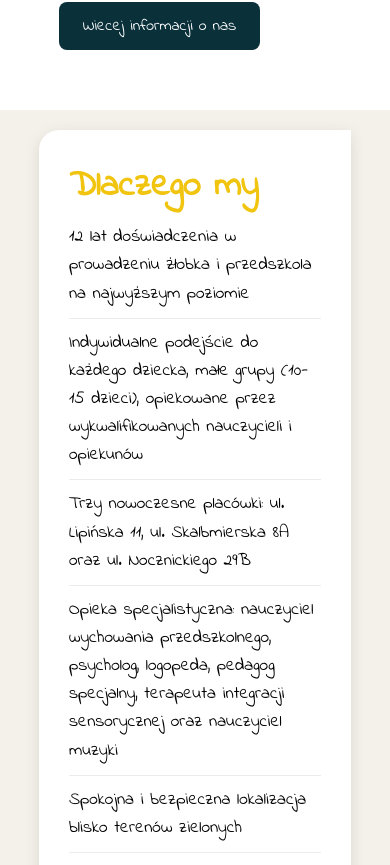
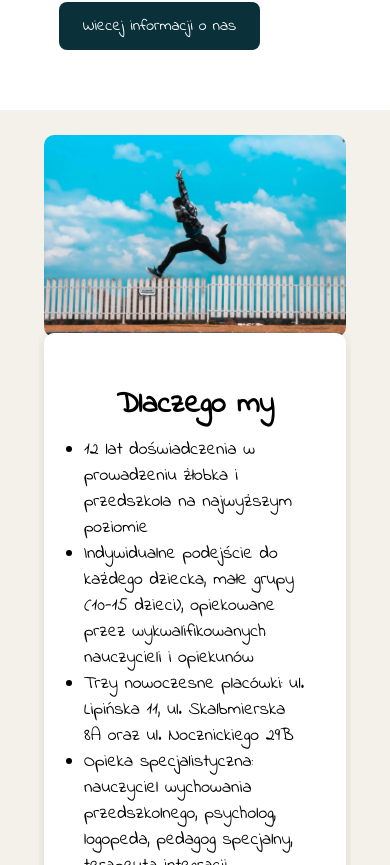
Before and after one commit to Smoleckk/portal-maluch, an Angular app in the folder web/maluch/: page / in a window 390 px wide. Shown: the part 1259-2124 px from the top of the page. Built offline with nearby package versions, Linux system fonts and the light colour scheme.

Commit message:
smigaja karty

```diff
--- a/web/maluch/projects/maluch-app/src/app/funkcjonalnosci/prezentacja/strony/prezentacja-strona-glowna/prezentacja-strona-glowna.component.html
+++ b/web/maluch/projects/maluch-app/src/app/funkcjonalnosci/prezentacja/strony/prezentacja-strona-glowna/prezentacja-strona-glowna.component.html
@@ -28,9 +28,13 @@
 
 <section class="karta-sekcja">
   <div class="container">
-    <div class="row">
-      <div class="karta">
-        <h1>Dlaczego my</h1>
+    <div class="card-container">
+      <div class="float-layout">
+        <div class="card-image">
+          <img src="assets/zabawa.jpg">
+          <div class="card">
+            <div class="card-title">Dlaczego my</div>
+            <div class="card-desc">
               <ul>
                 <li>12 lat doświadczenia w prowadzeniu żłobka i przedszkola na najwyższym poziomie</li>
                 <li>Indywidualne podejście do każdego dziecka, małe grupy (10-15 dzieci), opiekowane przez wykwalifikowanych
@@ -51,8 +55,20 @@
               </ul>
               <a href="#" class="btn btn-light">Więcej informacji o nas</a>
             </div>
-      <div class="karta">
-        <h1>Kadra Pedagogiczna</h1>
+          </div>
+        </div>
+      </div>
+    </div>
+  </div>
+</section>
+<section class="karta-sekcja">
+  <div class="container">
+    <div class="card-container">
+      <div class="float-layout">
+        <div class="card-image">
+          <div class="card">
+            <div class="card-title">Kadra Pedagogiczna</div>
+            <div class="card-desc">
               <p>Nasze przedszkole i żłobek "Gwiazdeczka" w Warszawie tworzy zespół doświadczonych, kreatywnych oraz pełnych
                 ciepła nauczycieli i specjalistów, dbających o wszechstronny rozwój dzieci. Nasi wychowawcy:</p>
               <ul>
@@ -67,15 +83,13 @@
               <a href="#" class="btn btn-dark">Więcej informacji o nauczycielach</a>
             </div>
           </div>
+          <img src="assets/kadra.jpg">
+        </div>
+      </div>
+    </div>
   </div>
 </section>
 
-
-<section class="karta-sekcja">
-  <div class="container">
-
-  </div>
-</section>
 
 <section class="course">
   <div class="container">
--- a/web/maluch/projects/maluch-app/src/app/funkcjonalnosci/prezentacja/strony/prezentacja-strona-glowna/prezentacja-strona-glowna.component.scss
+++ b/web/maluch/projects/maluch-app/src/app/funkcjonalnosci/prezentacja/strony/prezentacja-strona-glowna/prezentacja-strona-glowna.component.scss
@@ -283,12 +283,45 @@ p {
 
 .karta-sekcja {
   padding: 20px 0;
-  //background-color: #f7f7f7;
   display: flex;
   flex-direction: row;
+  margin: 0 auto;
+
+  .karta-row {
+    display: flex;
+    justify-content: center;
+    flex-wrap: wrap;
+    align-items: center;
+  }
+
+  .karta-img {
+    //flex: 1; /* Sprawia, że obraz zajmuje odpowiednią przestrzeń */
+    max-width: 100%; /* Umożliwia pełne wykorzystanie dostępnej szerokości dla obrazów */
+    //margin: 10px; /* Margines dla estetyki */
+  }
+
+  .karta-img img {
+    max-width: 100%; /* Obraz nie przekroczy szerokości kontenera */
+    height: auto;    /* Wysokość będzie dostosowywana automatycznie */
+    border-radius: 20px;
+    object-fit: cover; /* Przycięcie obrazu, aby wypełniał kontener */
+    max-width: 100%; /* Ustalamy szerokość obrazu na start */
+    height: 400px; /* Ustalamy wysokość obrazu na start */
+  }
+
+  //.img1 {
+  //  height: 500px;
+  //  border-radius: 20px;
+  //}
+  //
+  //.img2 {
+  //  height: 100px;
+  //  width: 100px;
+  //  border-radius: 20px;
+  //}
 
   .karta {
-    width: 700px;
+    max-width: 700px;
     background-color: $background-color;
     border-radius: 20px 0 20px 0;
     padding: 30px;
@@ -318,8 +351,70 @@ p {
     }
   }
 }
-@media (max-width: 800px) {
-  .location-col, .course-col {
-    flex-basis: 100% !important;
+.float-layout {
+  padding: 5px 5px;
+  float: left;
+  width: 100%;
+  height: auto;
+  box-sizing: border-box;
+  margin: 0;
+}
+
+.card-container {
+  overflow: hidden;
+}
+
+.card {
+  max-width: 700px;
+  background-color: $background-color;
+  border-radius:  10px;
+  padding: 30px;
+  box-shadow: 0 4px 15px rgba(0, 0, 0, 0.1); /* Lekkie, eleganckie cieniowanie */
+  position: relative;
+  overflow: hidden;
+}
+
+.card-title {
+  font-size: 30px;
+  text-align: center;
+  font-weight: bold;
+  padding-top: 20px;
+}
+
+.card-desc {
+  padding: 10px;
+  text-align: left;
+  font-size: 18px;
+}
+
+/*add this it*/
+.card-image {
+  display: flex;
+  align-items: center;
+}
+/*-------------*/
+
+div.card-image img {
+  width: 50%;
+  height: 400px;
+  border-radius:  10px;
+}
+
+/* Phone Devices Query */
+@media (max-width: 768px) {
+  div.card-image img {
+    width: 100%;
+    height: auto;
+  }
+
+  /*add this it*/
+  .card-image {
+    flex-direction: column;
+  }
+  /*----------------------*/
+
+  .card {
+    width: 100%;
+    margin-top: -4px;
   }
 }
```
Also changed, not shown: web/maluch/projects/maluch-app/src/assets/kadra.jpg (added), web/maluch/projects/maluch-app/src/assets/zabawa.jpg (added). Lines whose indentation alone changed are shown as unchanged.
